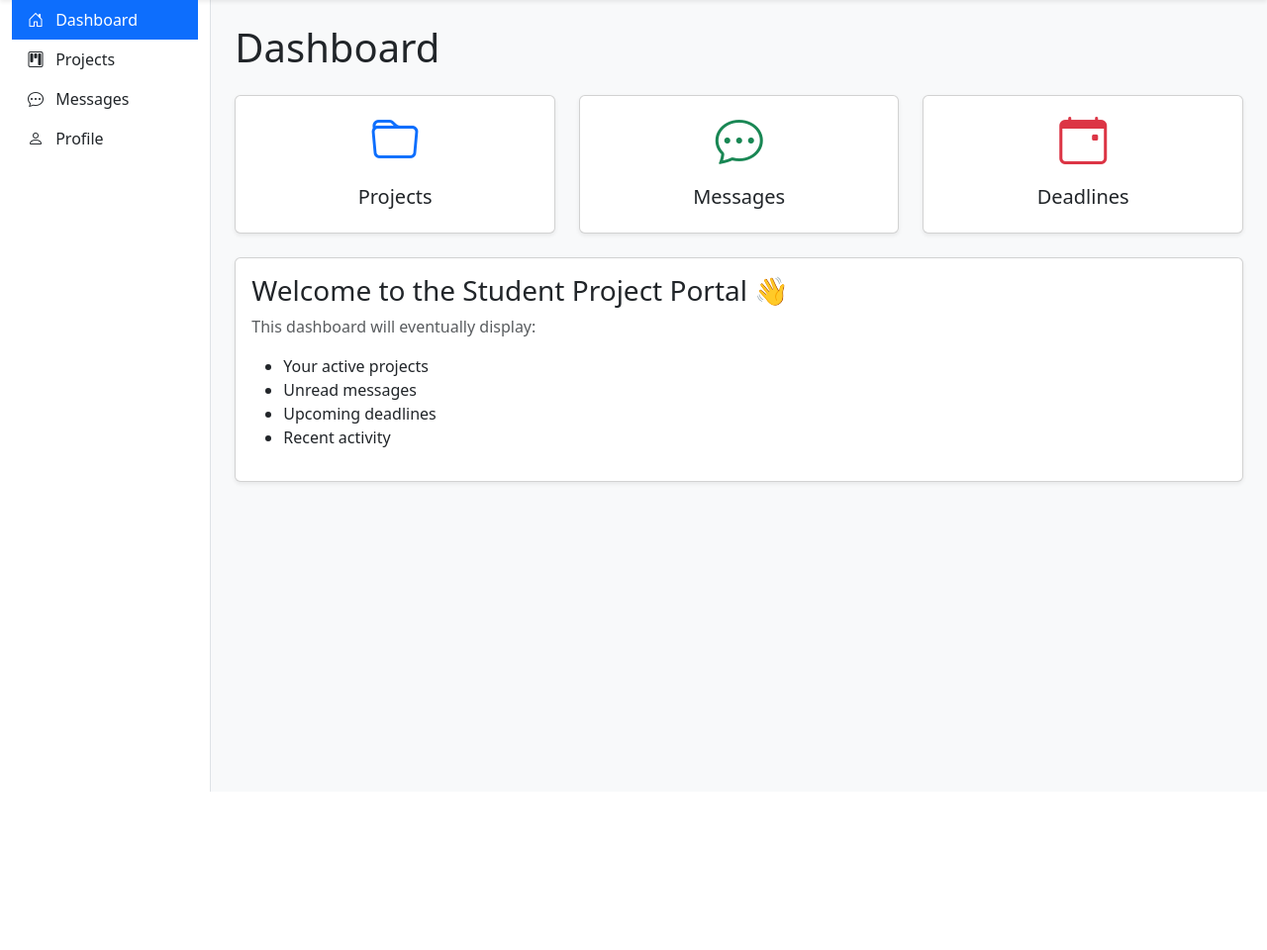
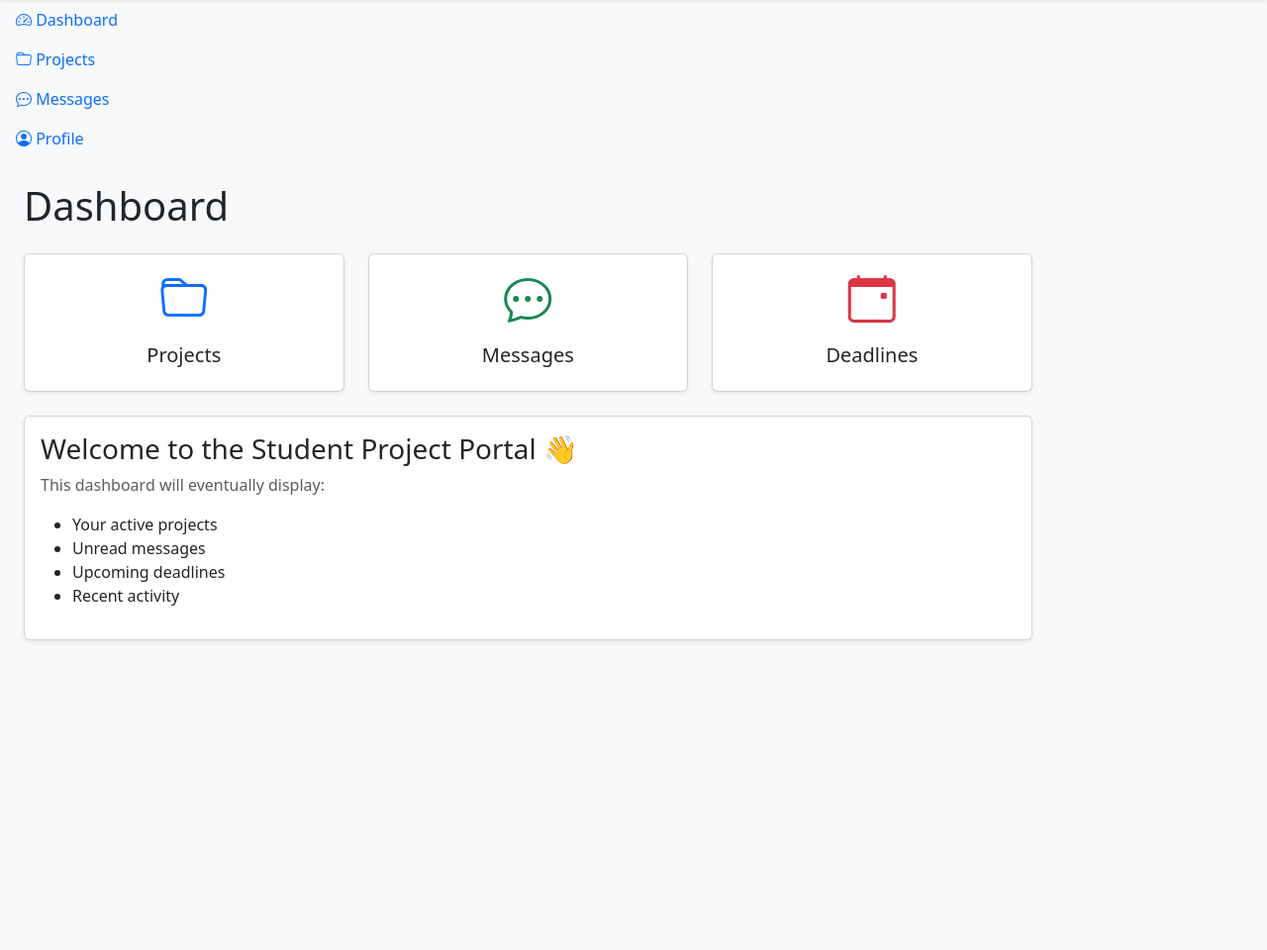
Before and after one commit to colin-182/student-portal, a Django app: page / in a window 1280 px wide. Shown: the part 56-1016 px from the top of the page at 99% size. Before the commit the page ends 856 px from the top, so only its background shows below. Run offline with Django 5.2, Linux system fonts and the light colour scheme.

Commit message:
debug for projects.html not showing correct info - django checking for url patterns top to bottom might be the issue

```diff
--- a/config/urls.py
+++ b/config/urls.py
@@ -3,6 +3,12 @@ from django.urls import include, path
 
 urlpatterns = [
     path("admin/", admin.site.urls),
+
     path("", include("dashboard.urls")),
+
     path("projects/", include("projects.urls")),
+
+    # We'll add these later
+    # path("messages/", include("messaging.urls")),
+    # path("accounts/", include("accounts.urls")),
 ]
--- a/dashboard/urls.py
+++ b/dashboard/urls.py
@@ -1,12 +1,8 @@
 from django.urls import path
-
 from . import views
 
 app_name = "dashboard"
 
 urlpatterns = [
     path("", views.home, name="home"),
-    path("projects/", views.projects, name="projects"),
-    path("messages/", views.messages, name="messages"),
-    path("profile/", views.profile, name="profile"),
 ]
--- a/templates/includes/sidebar.html
+++ b/templates/includes/sidebar.html
@@ -1,31 +1,47 @@
-<div class="col-md-2 bg-white border-end min-vh-100">
+<ul class="nav flex-column">
 
-    <div class="list-group list-group-flush">
+    <li class="nav-item">
+        <a
+            class="nav-link {% if request.resolver_match.app_name == 'dashboard' %}active{% endif %}"
+            href="{% url 'dashboard:home' %}">
 
-        <a href="{% url 'dashboard:home' %}"
-           class="list-group-item list-group-item-action {% if request.resolver_match.url_name == 'home' %}active{% endif %}">
-            <i class="bi bi-house-door me-2"></i>
+            <i class="bi bi-speedometer2"></i>
             Dashboard
+
         </a>
+    </li>
 
-        <a href="{% url 'dashboard:projects' %}"
-           class="list-group-item list-group-item-action {% if request.resolver_match.url_name == 'projects' %}active{% endif %}">
-            <i class="bi bi-kanban me-2"></i>
+    <li class="nav-item">
+        <a
+            class="nav-link {% if request.resolver_match.app_name == 'projects' %}active{% endif %}"
+            href="{% url 'projects:list' %}">
+
+            <i class="bi bi-folder"></i>
             Projects
+
         </a>
+    </li>
 
-        <a href="{% url 'dashboard:messages' %}"
-           class="list-group-item list-group-item-action {% if request.resolver_match.url_name == 'messages' %}active{% endif %}">
-            <i class="bi bi-chat-dots me-2"></i>
+    <li class="nav-item">
+        <a
+            class="nav-link"
+            href="#">
+
+            <i class="bi bi-chat-dots"></i>
             Messages
+
         </a>
+    </li>
 
-        <a href="{% url 'dashboard:profile' %}"
-           class="list-group-item list-group-item-action {% if request.resolver_match.url_name == 'profile' %}active{% endif %}">
-            <i class="bi bi-person me-2"></i>
+    <li class="nav-item">
+        <a
+            class="nav-link"
+            href="#">
+
+            <i class="bi bi-person-circle"></i>
             Profile
+
         </a>
+    </li>
 
-    </div>
-
-</div>
+</ul>
```
Also changed, not shown: projects/templates/projects/project_list.html (added, +45 -0 lines), projects/views.py (+3 -11 lines).
